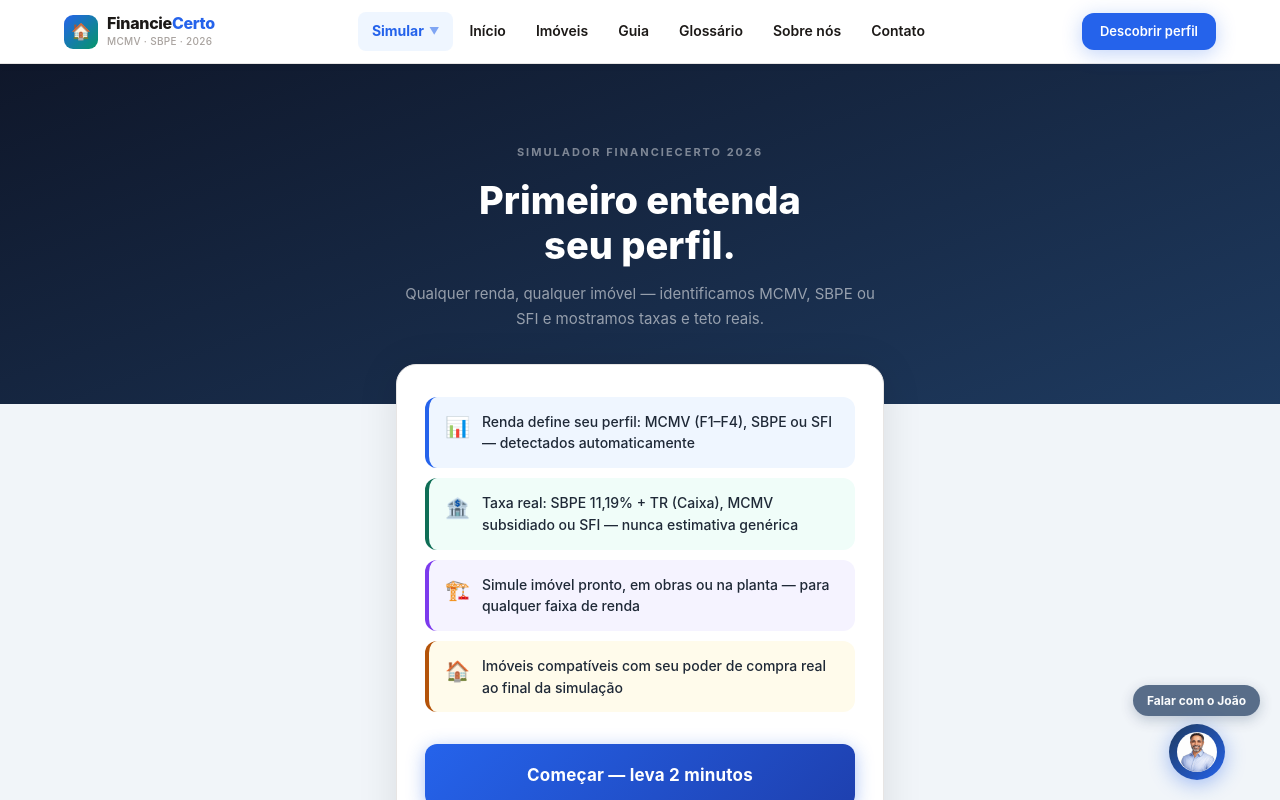
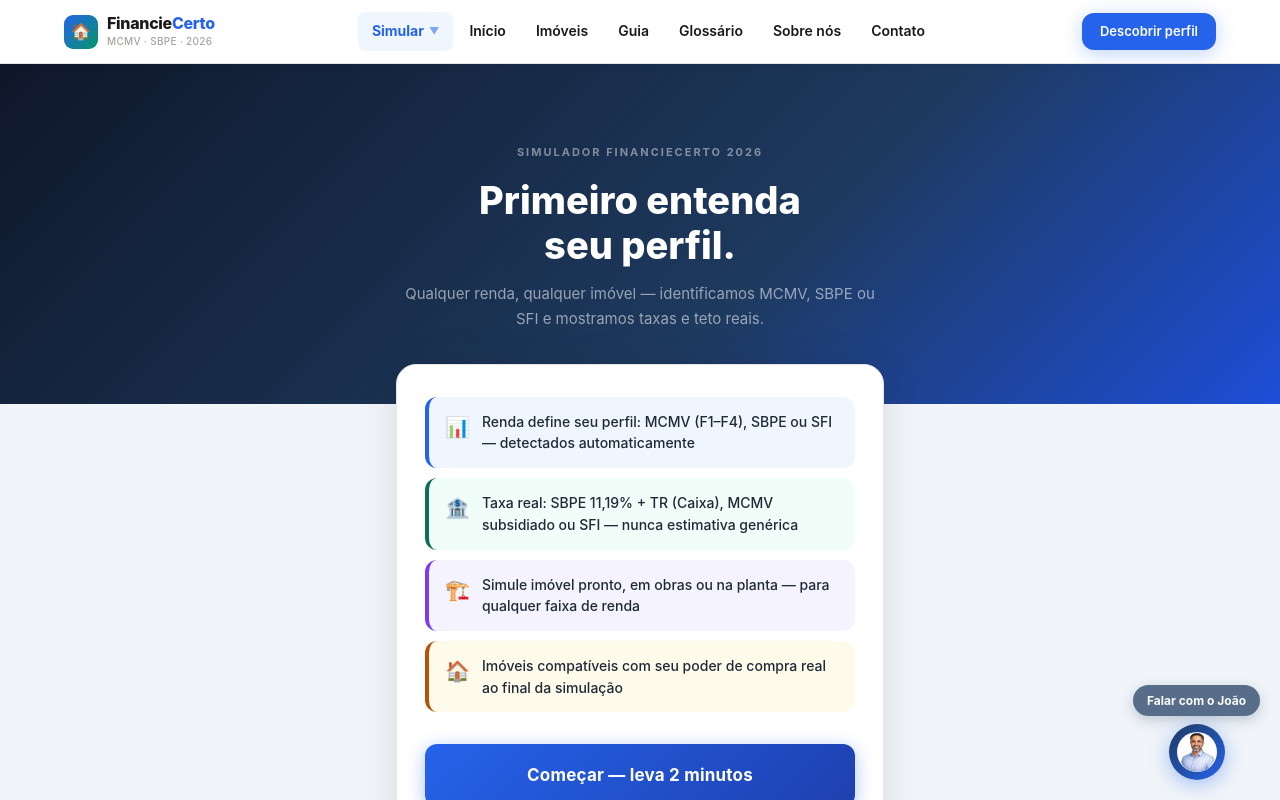
Before and after one commit to lucianomartim30-hue/financiecerto-next, a Next.js app: page /simulador in a window 1280 px wide. Shown: the top 800 px of the page. Built offline with nearby package versions, Linux system fonts and the light colour scheme.

Commit message:
fix: igualar gradiente hero dos simuladores ao padrão do site (#0f172a → #1e3a5f → #1d4ed8)

```diff
--- a/app/simulador/na-planta/page.tsx
+++ b/app/simulador/na-planta/page.tsx
@@ -341,7 +341,7 @@ function NaPlantaContent() {
 
       {/* ── Hero ────────────────────────────────────────────────────────── */}
       <section className="fc-hero-np" style={{
-        background: 'linear-gradient(160deg, #0f172a 0%, #1a2e4a 55%, #0f172a 100%)',
+        background: 'linear-gradient(135deg, #0f172a 0%, #1e3a5f 60%, #1d4ed8 100%)',
         padding: '64px 24px 80px', textAlign: 'center',
       }}>
         <div style={{ maxWidth: '600px', margin: '0 auto' }}>
--- a/app/simulador/page.tsx
+++ b/app/simulador/page.tsx
@@ -131,7 +131,7 @@ function Hero({ etapa }: { etapa: number }) {
   const { tag, titulo, sub } = heroCopy[etapa] ?? heroCopy[0];
   return (
     <section style={{
-      background: 'linear-gradient(160deg, #0f172a 0%, #1e3a5f 100%)',
+      background: 'linear-gradient(135deg, #0f172a 0%, #1e3a5f 60%, #1d4ed8 100%)',
       padding: 'clamp(48px, 7vw, 80px) 20px clamp(52px, 7vw, 72px)',
       textAlign: 'center',
     }}>
```
